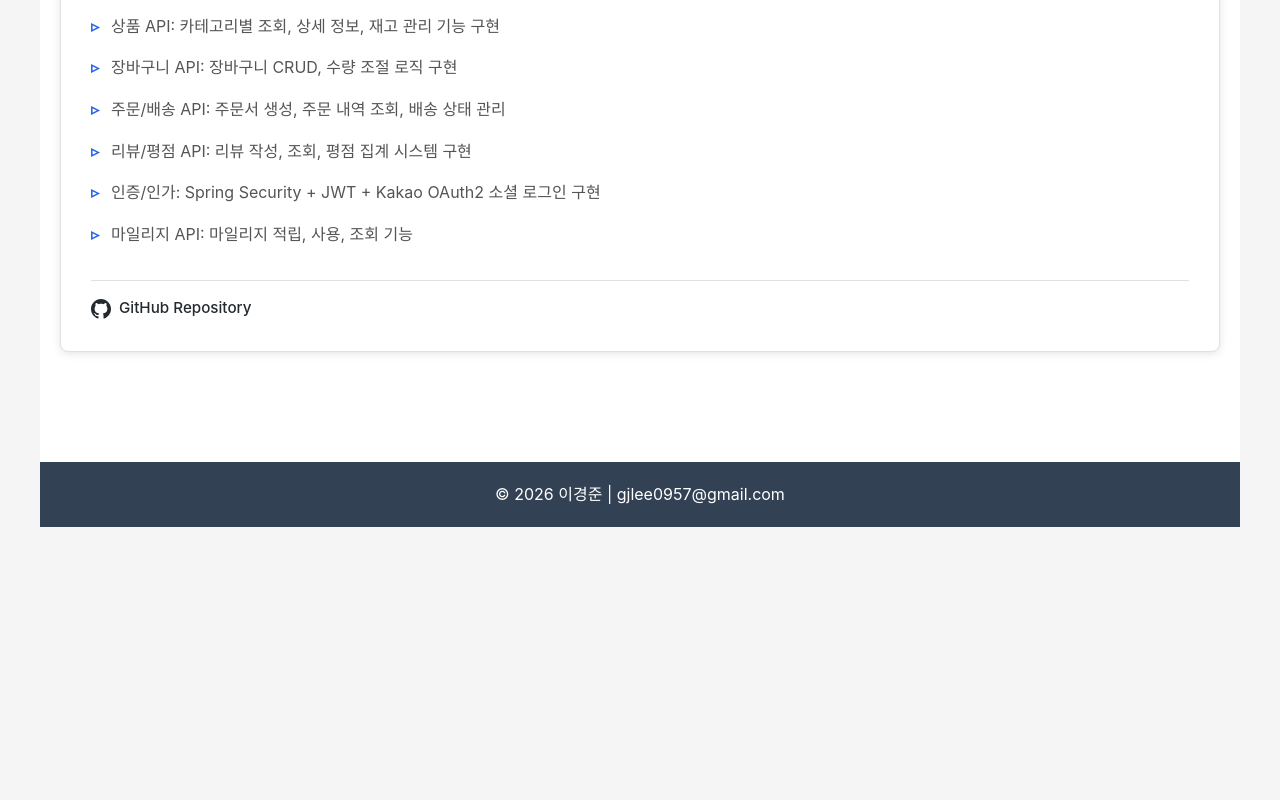
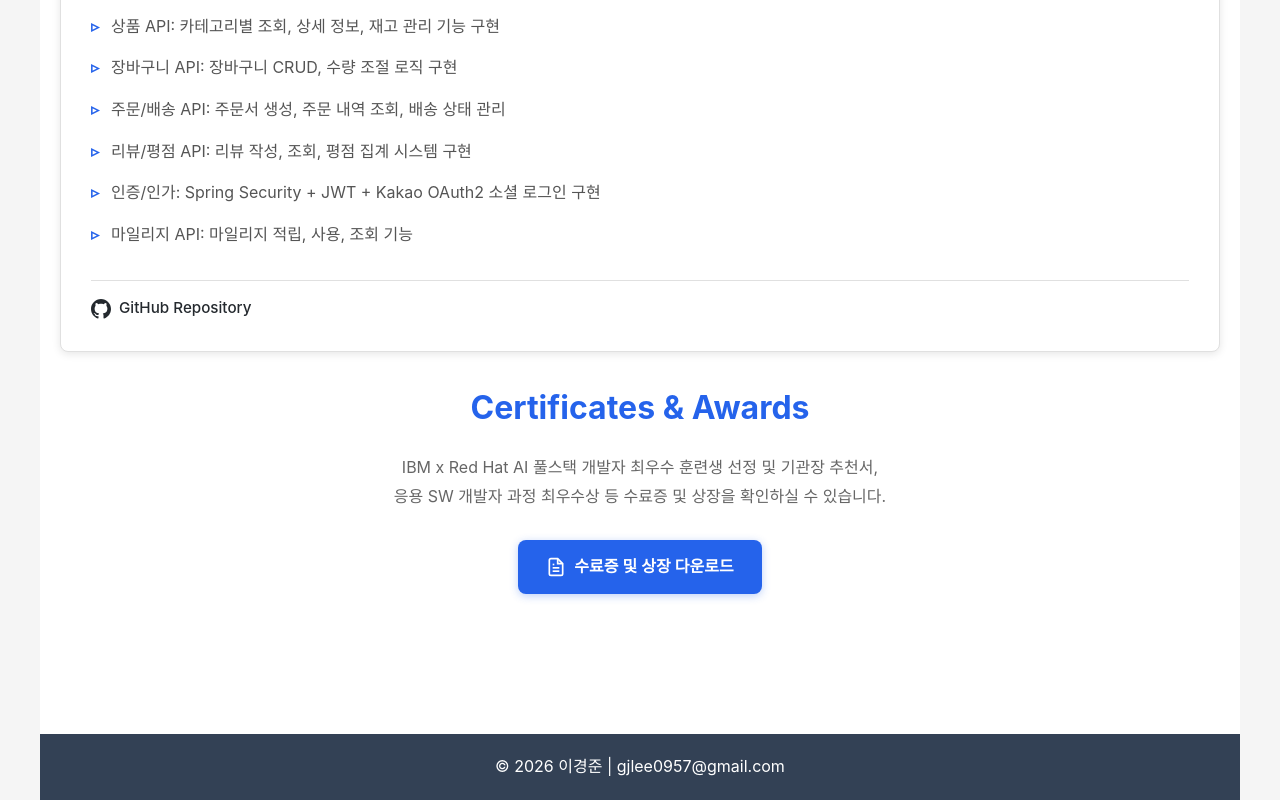
Before and after one commit to kanell0304/Portfolio, a React (Create React App) app: page / in a window 1280 px wide. Shown: the part 5228-6028 px from the top of the page. Before the commit the page ends 5755 px from the top, so only its background shows below. Built offline with nearby package versions, Linux system fonts and the light colour scheme.

Commit message:
add paper

```diff
--- a/src/App.css
+++ b/src/App.css
@@ -147,6 +147,52 @@ body {
   color: #666;
   max-width: 800px;
   margin: 0 auto;
+}
+
+/* Certificates & Awards 섹션 - 간소화 */
+.certificates {
+  margin-bottom: 60px;
+  text-align: center;
+  scroll-margin-top: 80px;
+}
+
+.certificates h2 {
+  font-size: 2rem;
+  margin-bottom: 20px;
+  color: #2563eb;
+}
+
+.cert-description {
+  font-size: 1rem;
+  color: #666;
+  max-width: 700px;
+  margin: 0 auto 30px;
+  line-height: 1.8;
+}
+
+.cert-download-btn {
+  display: inline-flex;
+  align-items: center;
+  gap: 8px;
+  padding: 14px 28px;
+  background: #2563eb;
+  color: white;
+  text-decoration: none;
+  border-radius: 8px;
+  font-weight: 600;
+  font-size: 1rem;
+  box-shadow: 0 2px 8px rgba(37, 99, 235, 0.3);
+  transition: all 0.2s;
+}
+
+.cert-download-btn:hover {
+  background: #1d4ed8;
+  transform: translateY(-2px);
+  box-shadow: 0 4px 12px rgba(37, 99, 235, 0.4);
+}
+
+.cert-download-btn svg {
+  color: white;
 }
 
 .projects h2 {
--- a/src/App.js
+++ b/src/App.js
@@ -26,6 +26,13 @@ const PlayIcon = () => (
   </svg>
 );
 
+const AwardIcon = () => (
+  <svg width="20" height="20" viewBox="0 0 24 24" fill="none" stroke="currentColor" strokeWidth="2">
+    <circle cx="12" cy="8" r="7"/>
+    <polyline points="8.21 13.89 7 23 12 20 17 23 15.79 13.88"/>
+  </svg>
+);
+
 function App() {
   // 언어별로 프로젝트 그룹화
   const groupedProjects = projects.reduce((acc, project) => {
@@ -43,6 +50,15 @@ function App() {
     element?.scrollIntoView({
       behavior: 'smooth',
       block: 'start'
+    });
+  };
+
+  // 특정 자격증/상장으로 스크롤
+  const scrollToCert = (certId) => {
+    const element = document.getElementById(certId);
+    element?.scrollIntoView({
+      behavior: 'smooth',
+      block: 'center'
     });
   };
 
@@ -74,6 +90,18 @@ function App() {
             </ul>
           </div>
         ))}
+
+        {/* Certificates 섹션 */}
+        <div className="side-nav-title" style={{ marginTop: '30px' }}>Certificates</div>
+        <div className="side-nav-group">
+          <ul className="side-nav-list">
+            <li>
+              <button onClick={() => scrollToCert('certificates')} className="side-nav-item">
+                수료증 및 상장
+              </button>
+            </li>
+          </ul>
+        </div>
       </nav>
 
       <main className="main">
@@ -209,6 +237,19 @@ function App() {
             </div>
           ))}
         </section>
+
+        {/* Certificates & Awards 섹션 */}
+        <section className="certificates" id="certificates">
+          <h2>Certificates & Awards</h2>
+          <p className="cert-description">
+            IBM x Red Hat AI 풀스택 개발자 최우수 훈련생 선정 및 기관장 추천서,<br />
+            응용 SW 개발자 과정 최우수상 등 수료증 및 상장을 확인하실 수 있습니다.
+          </p>
+          <a href="https://drive.google.com/file/d/1gCB3E0RSg_VlADYZCxBtkRzYoy44hqPF/view?usp=sharing" target="_blank" rel="noopener noreferrer" className="cert-download-btn">
+            <DocumentIcon />
+            <span>수료증 및 상장 다운로드</span>
+          </a>
+        </section>
       </main>
 
       <footer className="footer">
```
